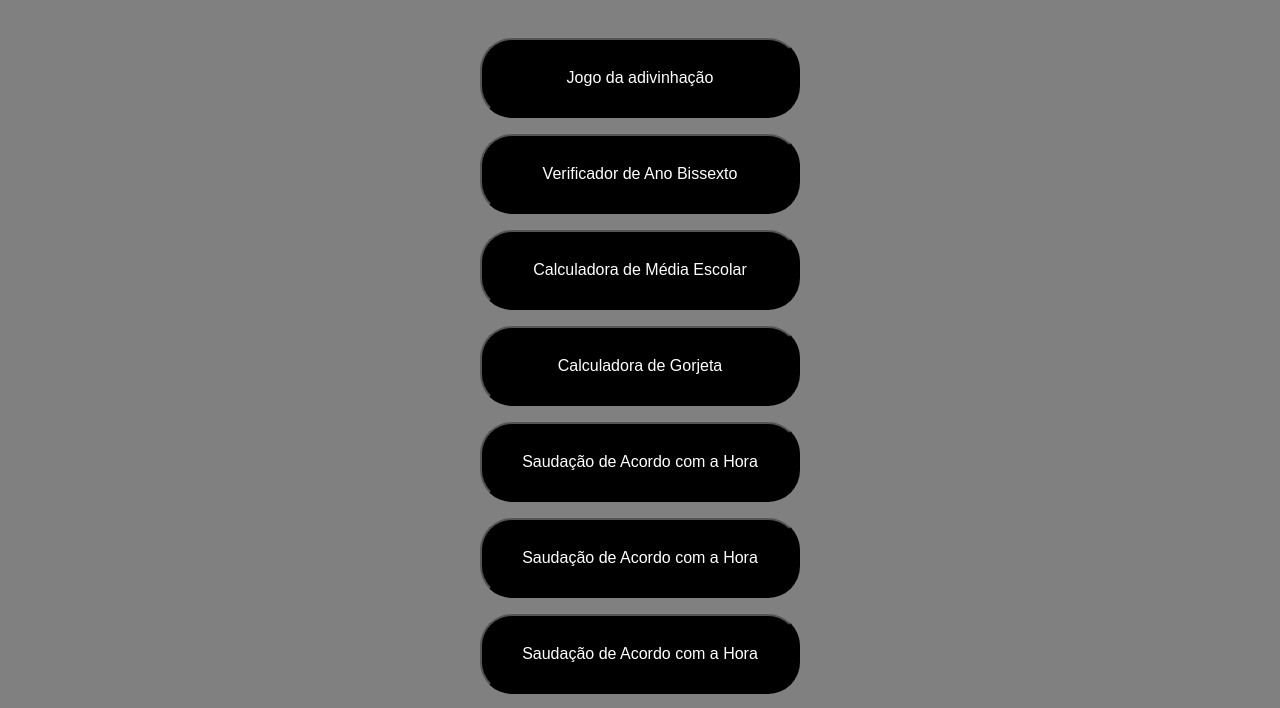
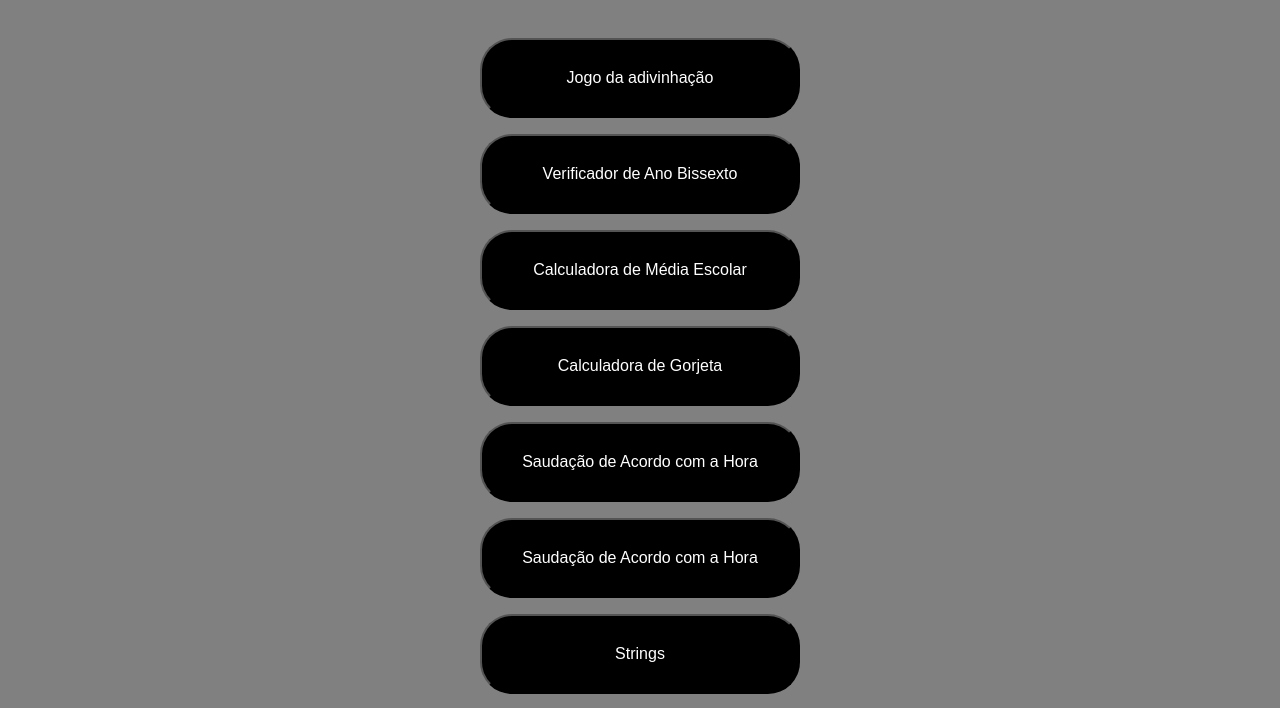
Before and after one commit to Drivol/desafiosJS, a plain HTML site: page index.html in a window 1280 px wide. Shown: the part 92-800 px from the top of the page. Drawn offline with Linux system fonts and the light colour scheme.

Commit message:
Corrigido texto do botao de strings

```diff
--- a/index.html
+++ b/index.html
@@ -58,7 +58,7 @@
         <a href="exercicio4.html"><button class="botao">Calculadora de Gorjeta</button></a>
         <a href="exercicio5.html"><button class="botao">Saudação de Acordo com a Hora</button>
         <a href="exercicio5.html"><button class="botao">Saudação de Acordo com a Hora</button></a>
-        <a href="desafiostrings.html"><button class="botao">Saudação de Acordo com a Hora</button></a>
+        <a href="desafiostrings.html"><button class="botao">Strings</button></a>
     </div>
 
     <script>
```
